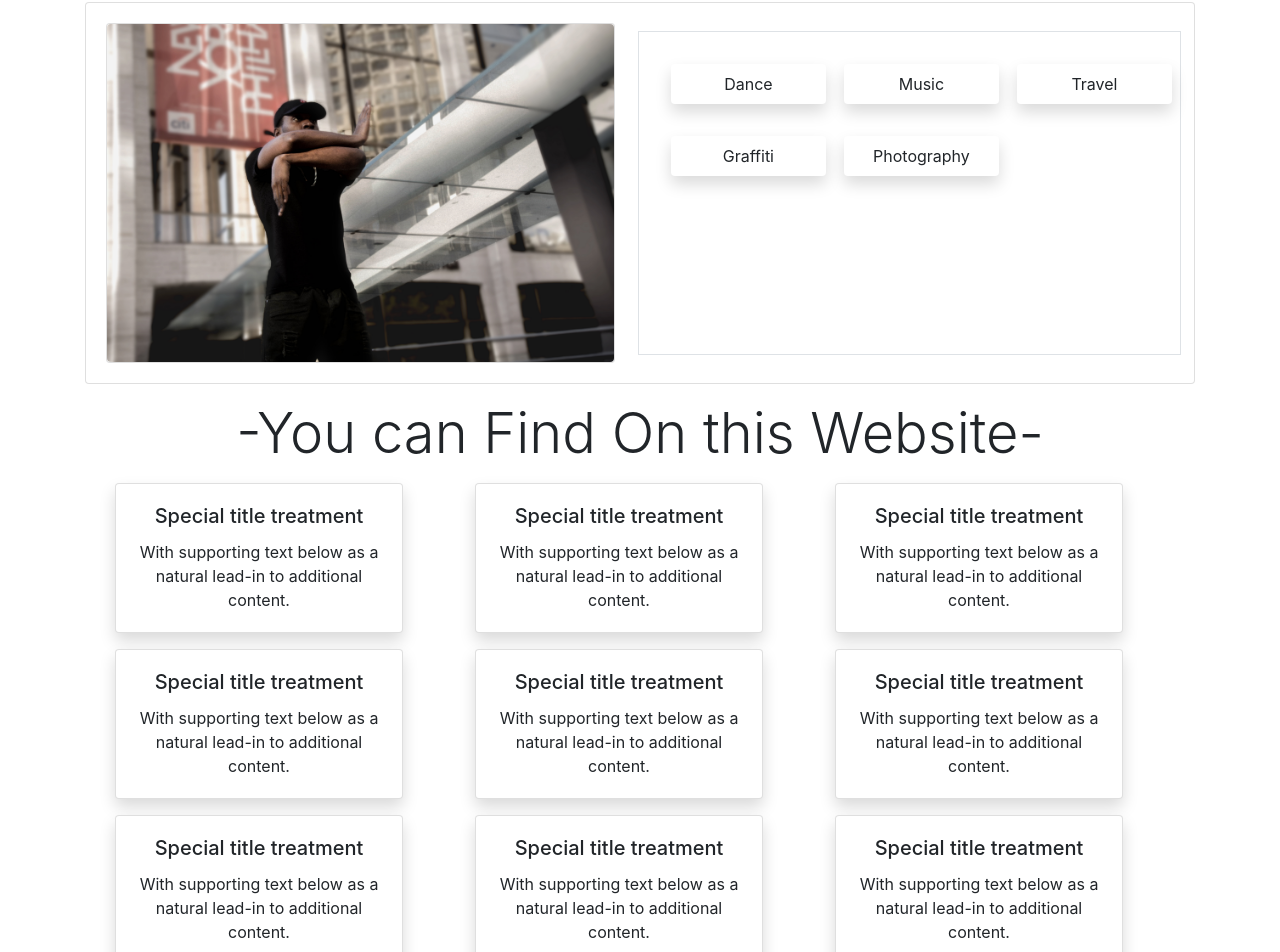
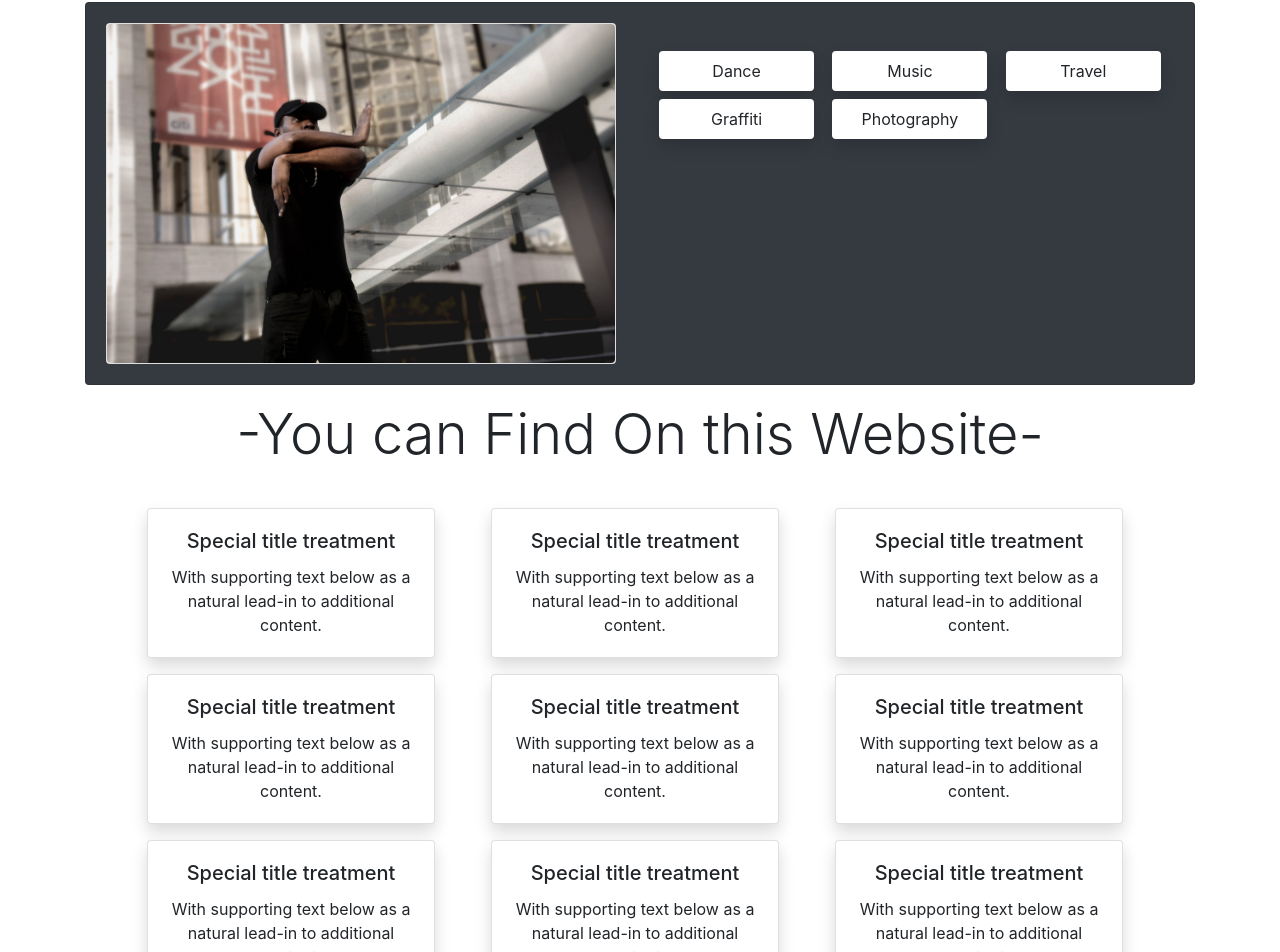
Before and after one commit to SumitLokhande/ArtOneCreed-Angular-7, an Angular app: page /home in a window 1280 px wide. Shown: the part 567-1519 px from the top of the page. Built offline with nearby package versions, Linux system fonts and the light colour scheme.

Commit message:
animation transitions changed

```diff
--- a/src/app/components/showcase/showcase.component.html
+++ b/src/app/components/showcase/showcase.component.html
@@ -1,17 +1,16 @@
-<section>
-    <div class="card">
+    <div class="card bg-dark">
       <div class="card-body ">
 
             <div class="row">
                 <div class="col-sm ">
                   <div class="card " >
-      <img class="h-50 w-100 rounded" [src]="url" alt="Third slide">
+      <img class="animated flash h-50 w-100 rounded" [src]="url" alt="Third slide">
             </div>
                 </div>
-                <div id=columns class="col-sm text-center m-2 border p-3 " >
+                <div id=columns class="col-sm text-center m-2  p-3 " >
 
                   <div *ngIf="!showDetailActive">
-                    <div  *ngFor="let item of artForms" class="animated slideInDown shadow  p-2 m-3 bg-white rounded list-item" (click)="showDetails(item.name)">{{item.name}}</div>
+                    <div  *ngFor="let item of artForms" class="animated slideInDown shadow  p-2 m-1 bg-white rounded list-item" (click)="showDetails(item.name)">{{item.name}}</div>
                   </div>
                     <div *ngIf="showDetailActive" class="animated  slideInUp">
                        <div>
@@ -22,5 +21,3 @@
               </div>
             </div>
     </div>
-
-  </section>
--- a/src/app/components/showcase/showcase.component.ts
+++ b/src/app/components/showcase/showcase.component.ts
@@ -25,5 +25,6 @@ export class ShowcaseComponent implements OnInit {
   showDetails(name){
     this.showDetailActive=true;
     console.log(name);
+    this.url = '../../../assets/imgs/paolo-nicolello-546092-unsplash.jpg';
   }
 }
--- a/src/app/pages/home-page/home-page.component.html
+++ b/src/app/pages/home-page/home-page.component.html
@@ -8,19 +8,19 @@
       <div class="carousel-item active">
         <img class="d-block w-100" src="../../../assets/imgs/balance-break-dance-break-dancer-3156.jpg" alt="First slide">
         <div class="carousel-caption d-none d-md-block">
-            <h2 class="animated slideInUp border-bottom text-white rounded w-25">Dance</h2>
+            <h2 class="animated fadeInUpborder-bottom text-white rounded w-25">Dance</h2>
             </div>
       </div>
       <div class="carousel-item">
         <img class="d-block w-100" src="../../../assets/imgs/art-artistic-building-163791.jpg" alt="Second slide">
         <div class="carousel-caption d-none d-md-block">
-            <h2 class="animated slideInUp border-bottom text-white rounded w-25">Graffiti</h2>
+            <h2 class="animated fadeInUpborder-bottom text-white rounded w-25">Graffiti</h2>
             </div>
       </div>
       <div class="carousel-item">
         <img class="d-block w-100" src="../../../assets/imgs/action-audio-audio-mixer-1540319.jpg" alt="Third slide">
         <div class="carousel-caption d-none d-md-block">
-            <h2 class="animated slideInUp border-bottom text-white rounded w-25">Music</h2>
+            <h2 class="animated fadeInUpborder-bottom text-white rounded w-25">Music</h2>
             </div>
       </div>
     </div>
@@ -34,13 +34,13 @@
     </a>
   </div>
 
-<div class="container mt-3 ">
+<div class="container mt-3">
 
   <app-showcase></app-showcase>
   <div class="container">
     <div class="display-4 text-center my-3"> -You can Find On this Website-</div>
-    <div class="container">
-        <div class="row my-3">
+    <div class="container ml-2 p-2">
+        <div class="row m-3">
           <div class="col-sm">
             <app-detail-snippet-block></app-detail-snippet-block>
           </div>
@@ -51,7 +51,7 @@
             <app-detail-snippet-block></app-detail-snippet-block>
           </div>
         </div>
-        <div class="row my-3">
+        <div class="row m-3">
             <div class="col-sm">
               <app-detail-snippet-block></app-detail-snippet-block>
             </div>
@@ -62,7 +62,7 @@
               <app-detail-snippet-block></app-detail-snippet-block>
             </div>
           </div>
-          <div class="row my-3">
+          <div class="row m-3">
               <div class="col-sm">
                 <app-detail-snippet-block></app-detail-snippet-block>
               </div>
```
